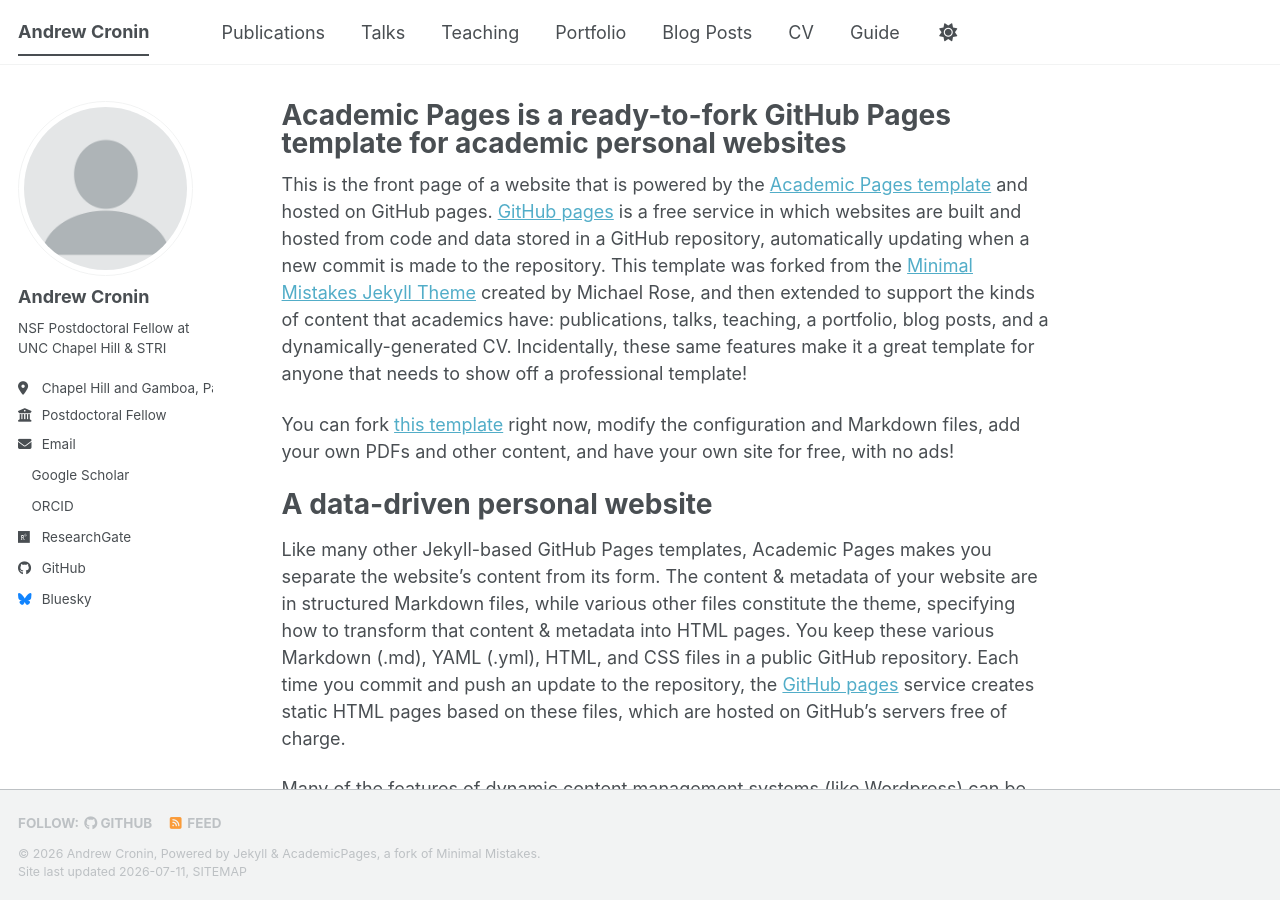
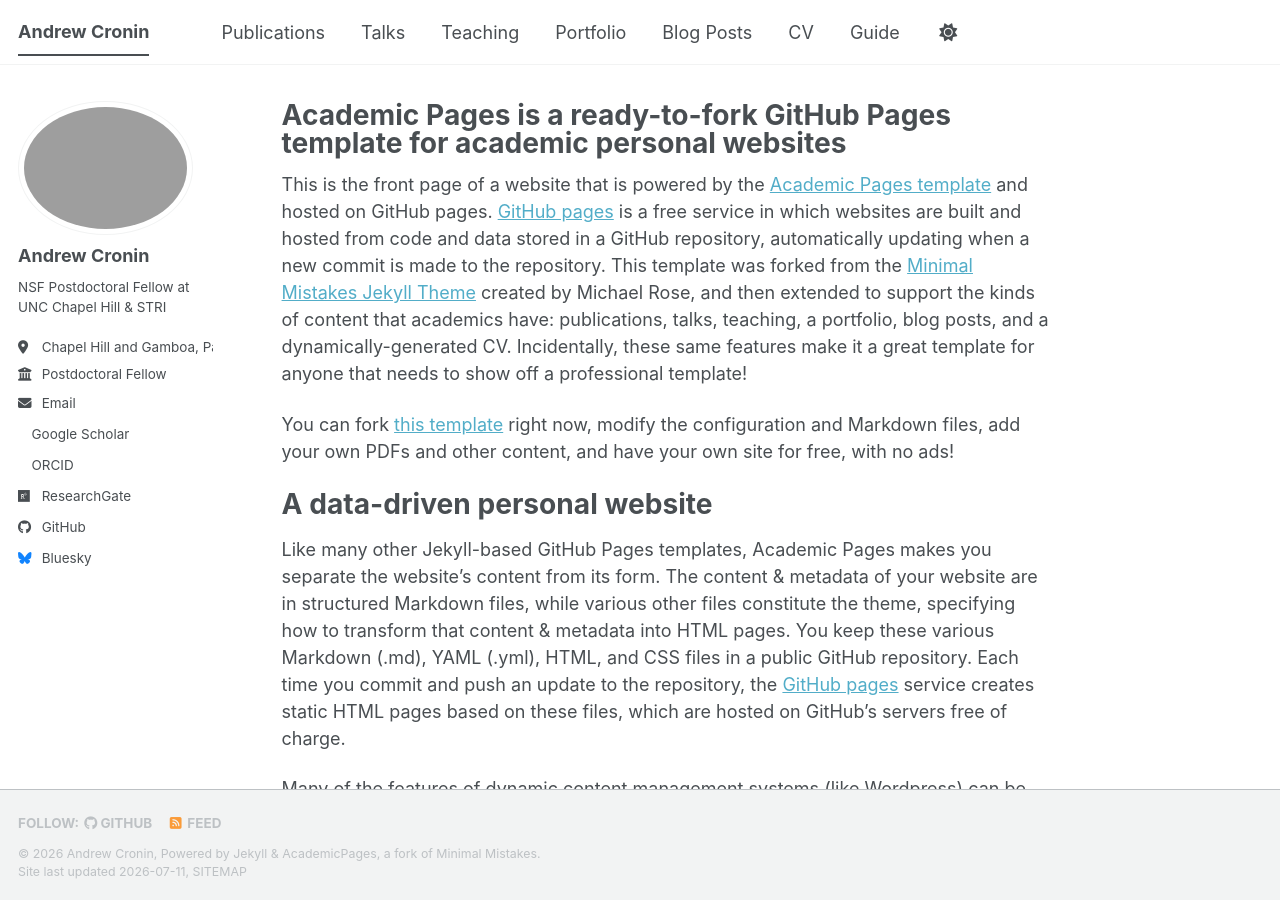
Before and after one commit to andrewdcronin/andrewdcronin.github.io, a Jekyll site: the page built from _pages/about.md, in a window 1280 px wide and 900 px high. Built offline with Jekyll 4.4.1, drawn with Linux system fonts in a browser that asks for light colours; a style sheet for code colours, icons or effects is not loaded.

Commit message:
Update author avatar image in config file

```diff
--- a/_config.yml
+++ b/_config.yml
@@ -23,7 +23,7 @@ repository               : "academicpages/academicpages.github.io"
 #               Additional customization can be done by editing /_includes/author-profile.html
 author:
   # Biographic information
-  avatar           : "profile.png"
+  avatar           : "IMG_0937_cropped2.jpeg"
   name             : "Andrew Cronin"
   pronouns         : # example: "she/her"
   bio              : "NSF Postdoctoral Fellow at UNC Chapel Hill & STRI"
```
